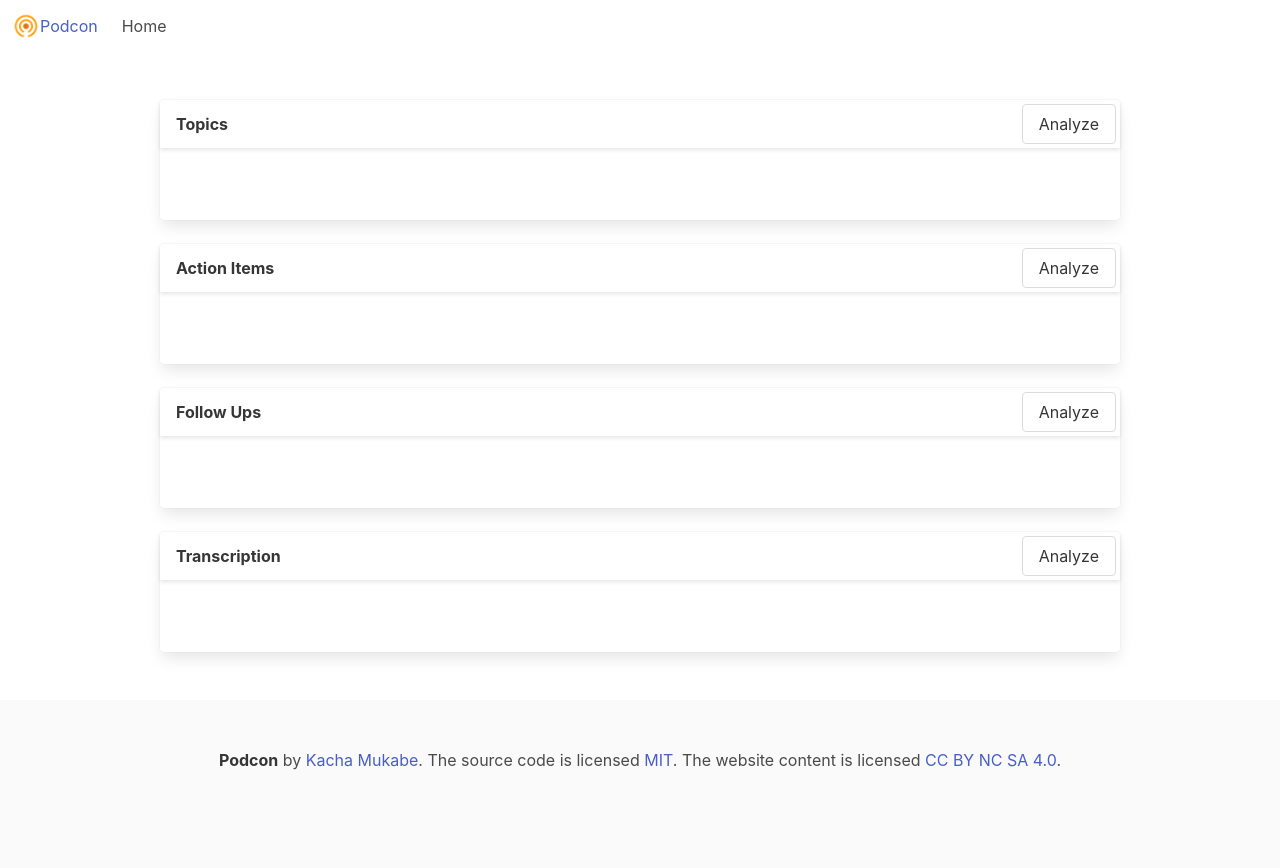
After one commit to kachaMukabe/podcon, a Flask app: template templates/episode.html in a window 1280 px wide. The commit adds this page. Run offline with Flask 2, Linux system fonts and the light colour scheme; the template is opened without the code that fills it: most values are stand-ins (such as "Sample title", 1, 10 or a date in 2020); some libraries are stand-ins or nearby versions.

Commit message:
Added rev ai transcription

```diff
--- a/app.py
+++ b/app.py
@@ -17,7 +17,6 @@ config = {
         "api_key": environ.get("API_KEY"),
         "api_secret": environ.get("API_SECRET")
 }
-print(environ.get("API_KEY"), environ.get("REV_ACCESS_TOKEN"))
 
 client = apiclient.RevAiAPIClient(access_token)
 
@@ -31,11 +30,11 @@ class Podcast(db.Model):
     id = db.Column(db.Integer, primary_key=True)
     episode_id = db.Column(db.Integer)
     conversation_id = db.Column(db.String(40))
+    rev_job_id = db.Column(db.String(40))
     episode_url = db.Column(db.String(120))
 
-    def __init__(self, episode_id, conversation_id, episode_url):
+    def __init__(self, episode_id, episode_url):
         self.episode_id = episode_id
-        self.conversation_id = conversation_id
         self.episode_url = episode_url
 
     def __repr__(self):
@@ -45,8 +44,13 @@ def read_db(episode_id):
     episode = Podcast.query.filter_by(episode_id=episode_id).first()
     return episode
 
-def save_conversation(conversation, episode_id, url):
-    podcast = Podcast(episode_id, conversation.get_conversation_id(), url)
+def save_conversation(episode_id, url, conversation=None, rev_job_id=None, podcast=None):
+    if not podcast:
+        podcast = Podcast(episode_id, url)
+    if conversation:
+        podcast.conversation_id = conversation.get_conversation_id()
+    if rev_job_id:
+        podcast.rev_job_id = rev_job_id
     db.session.add(podcast)
     db.session.commit()
 
@@ -61,29 +65,34 @@ def search():
     index = podcastindex.init(config)
     result = index.search(query)
     templ = """
+        <progress id="indicator" class="htmx-indicator progress is-large is-info" max="100">60%</progress>
+        <div class="columns">
     {% for pod in podcasts %}
-    <div class="card block">
-        <div class="card-content">
-            <div class="media">
-                <div class="media-left">
-                    <figure class="image is-48x48">
-                        <img src="{{ pod.image }}"
-                    </figure>
+    <div class="column is-half">
+        <div class="card block">
+            <div class="card-content">
+                <div class="media">
+                    <div class="media-left">
+                        <figure class="image is-48x48">
+                            <img src="{{ pod.image }}"
+                        </figure>
+                    </div>
+                    <div class="media-content">
+                        <p class="title is-4">{{ pod.title }}</p>
+                        <p class="subtitle is-6"> {{ pod.author }}</p>
+                    </div>
                 </div>
-                <div class="media-content">
-                    <p class="title is-4">{{ pod.title }}</p>
-                    <p class="subtitle is-6"> {{ pod.author }}</p>
+                <div class="content">
+                    {{ pod.description }}
                 </div>
             </div>
-            <div class="content">
-                {{ pod.description }}
-            </div>
+            <footer class="card-footer">
+                <a class="card-footer-item" hx-indicator="#indicator" hx-get="/episodes/{{pod.id}}" hx-target="#search-results">Get episodes</a>
+            </footer>
         </div>
-        <footer class="card-footer">
-            <a class="card-footer-item" hx-indicator="#search-indicator" hx-get="/episodes/{{pod.id}}" hx-target="#episodes-div">Get episodes</a>
-        </footer>
     </div>
     {% endfor %}
+    </div>
     """
     podcasts = result['feeds']
     return render_template_string(templ, podcasts=podcasts)
@@ -95,50 +104,54 @@ def episodes(id):
     pprint.pprint(result['items'][0])
     url = result['items'][0]['enclosureUrl']
     templ = """
-    {% for episode in episodes %}
-    <div class="card block">
-        <div class="card-content">
-            <div class="media">
-                <div class="media-content">
-                    <p class="title is-4">{{ episode.title }}</p>
-                </div>
-            </div>
-        </div>
-        <footer class="card-footer">
-            <form hx-target="#final-div" hx-post="/analyze" hx-indicator="#final-indicator" class="card-footer-item">
-            <input hidden name="url" value="{{episode.enclosureUrl}}">
-            <input hidden name="episode_id" value="{{episode.id}}">
-            <input type="submit" value="Analyze" class="button is-white">
-            </form>
-        </footer>
-    </div>
-    {% endfor %}
+    <table class="table">
+        <thead>
+            <tr>
+                <th>Title</th>
+                <th>Action</th>
+            </tr>
+        </thead>
+        <tbody>
+        {% for episode in episodes %}
+            <tr>
+                <td>{{ episode.title }}</td>
+                <td>
+                    <form action="/episode" method="POST">
+                        <input hidden name="url" value="{{ episode.enclosureUrl }}">
+                        <input hidden name="episode_id" value="{{ episode.id }}">
+                        <input type="submit" value="Go to episode" class="button">
+                    </form>
+                </td>
+            </tr>
+        {% endfor %}
+        </tbody>
+    </table>
     """
     episodes = result['items']
     return render_template_string(templ, episodes=episodes)
 
-@app.route('/analyze', methods=['POST'])
-def analyze():
+@app.route('/episode', methods=["POST"])
+def episode_detail():
+    episode_id = request.form.get("episode_id")
+    print(episode_id)
+    url = request.form.get("url")
+    print(url)
+    return render_template("episode.html", episode_id=episode_id, url=url)
+
+@app.route('/get-topics', methods=["POST"])
+def get_topics():
     templ = """
-    <div class="card block">
-        <header class="card-header">
-            <p class="card-header-title">
-              Podcast analysis complete
-            </p>
-        </header>
-        <div class="card-content">
-            <div class="content">
-            </div>
-        </div>
-        <footer class="card-footer">
-            <a href="/analysis?cid={{ conversation_id }}" class="card-footer-item">Go to full Analysis</a>
-        </footer>
-    </div>
+    <ul>
+    {% for topic in topics %}
+        <li>{{ topic.text }}</li>
+    {% endfor %}
+    </ul>
     """
     url = request.form['url']
     episode_id = request.form['episode_id']
+    print(url, episode_id)
     episode = read_db(episode_id)
-    if episode:
+    if episode and episode.conversation_id:
         conversation = symbl.Conversations.get_topics(conversation_id=episode.conversation_id, parameters={"sentiment": True})
         return render_template_string(templ, topics=conversation.topics, conversation_id=episode.conversation_id)
     r = requests.get(url)
@@ -149,26 +162,92 @@ def analyze():
     }
 
     conversation_object = symbl.Audio.process_url(payload=request_body)
-    save_conversation(conversation_object, episode_id, url)
+    save_conversation(episode_id, url, conversation=conversation_object, podcast=episode)
 
     cid=conversation_object.get_conversation_id()
-    return render_template_string(templ, conversation_id=cid)
+    return render_template_string(templ, topics=conversation_object.get_topics().topics)
 
-@app.route('/analysis', methods=['GET'])
-def analysis():
-    conversation_id = request.args.get('cid')
-    topics = symbl.Conversations.get_topics(conversation_id=conversation_id, parameters={"sentiment": True})
-    follow_ups = symbl.Conversations.get_follow_ups(conversation_id=conversation_id)
-    questions = symbl.Conversations.get_questions(conversation_id=conversation_id)
-    action_items = symbl.Conversations.get_action_items(conversation_id=conversation_id)
-    return render_template("analysis.html", topics=topics.topics, follow_ups=follow_ups.follow_ups, questions=questions.questions, action_items=action_items.action_items)
+@app.route('/get-action-items', methods=["POST"])
+def get_action_items():
+    templ = """
+    <ul>
+    {% if actions %}
+        {% for action in actions %}
+            <li>{{ action }}</li>
+        {% endfor %}
+    {% else %}
+        <li> No actions found</li>
+    {% endif %}
+    </ul>
+    """
+    url = request.form['url']
+    episode_id = request.form['episode_id']
+    episode = read_db(episode_id)
+    print(episode.conversation_id)
+    if episode and episode.conversation_id:
+        conversation = symbl.Conversations.get_action_items(conversation_id=episode.conversation_id)
+        print(conversation)
+        return render_template_string(templ, actions=conversation.action_items, conversation_id=episode.conversation_id)
+    r = requests.get(url)
+    r_url = r.url
+    request_body = {
+            'url': r_url.strip(),
+            'name': f'Request',
+    }
 
-def transcribe():
+    conversation_object = symbl.Audio.process_url(payload=request_body)
+    save_conversation(episode_id, url, conversation=conversation_object, podcast=episode)
+
+    return render_template_string(templ, actions=conversation_object.get_action_items().action_items)
+
+@app.route('/get-follow-ups', methods=["POST"])
+def get_follow_ups():
+    templ = """
+    <ul>
+    {% for follow_up in follow_ups %}
+        <li>{{ follow_up.text }}</li>
+    {% endfor %}
+    </ul>
+    """
     url = request.form['url']
-    url_job = client.submit_job_url(media_url=url)
-    print(url_job)
+    episode_id = request.form['episode_id']
+    episode = read_db(episode_id)
+    if episode and episode.conversation_id:
+        conversation = symbl.Conversations.get_follow_ups(conversation_id=episode.conversation_id)
+        return render_template_string(templ, follow_ups=conversation.follow_ups, conversation_id=episode.conversation_id)
+    r = requests.get(url)
+    r_url = r.url
+    request_body = {
+            'url': r_url.strip(),
+            'name': f'Request',
+    }
 
+    conversation_object = symbl.Audio.process_url(payload=request_body)
+    save_conversation(episode_id, url, conversation=conversation_object, podcast=episode)
 
+    return render_template_string(templ, follow_ups=conversation_object.get_follow_ups().follow_ups)
+
+@app.route('/get-transciption', methods=['POST'])
+def get_transcription():
+    templ = """
+    <p>
+    {{ transciption }}
+    </p>
+    """
+    url = request.form.get('url')
+    episode_id = request.form.get('episode_id')
+    episode = read_db(episode_id)
+    if episode and episode.rev_job_id:
+        job_details = client.get_job_details(episode.rev_job_id)
+        transcript_text = "Still working on it"
+        if job_details.status.name == "TRANSCRIBED":
+            transcript_text = client.get_transcript_text(episode.rev_job_id)
+        return render_template_string(templ, transciption=transcript_text)
+    job = client.submit_job_url(url)
+    save_conversation(episode_id, url, rev_job_id=job.id)
+    transcript_text =  "Testing"
+
+    return render_template_string(templ, transciption=transcript_text, podcast=episode)
 
 if __name__ == "__main__":
     db.create_all()
--- a/templates/analysis.html
+++ b/templates/analysis.html
@@ -1,7 +1,5 @@
 {% extends 'layout.html' %}
 {% block content %}
-<section class="section">
-	<div class="container is-max-desktop">
 <div class="columns">
 	<div class="column is-half">
 		<article class="message is-info">
@@ -78,6 +76,4 @@
 		</div>
 	</div>
 </div>
-	</div>
-</section>
 {% endblock %}
--- /dev/null
+++ b/templates/episode.html
@@ -0,0 +1,91 @@
+{% extends 'layout.html' %}
+{% block content %}
+<div class="columns">
+	<div class="column">
+		<div class="card block">
+		  <header class="card-header">
+		    <p class="card-header-title">
+		      Topics
+		    </p>
+		    <form class="mt-1 mr-1" hx-post="/get-topics" hx-target="#topic_div" hx-indicator="#topic_indicator">
+			<input hidden name="episode_id" value="{{ episode_id }}">
+			<input hidden name="url" value="{{ url }}">
+			    <button type="submit" class="button" aria-label="more options">
+			      <span class="">
+				      Analyze
+			      </span>
+			    </button>
+		    </form>
+		  </header>
+		  <div class="card-content">
+		    <div id="topic_div" class="content">
+			<progress id="topic_indicator" class="htmx-indicator progress is-large is-info" max="100">60%</progress>
+		    </div>
+		  </div>
+		</div>
+		<div class="card block">
+		  <header class="card-header">
+		    <p class="card-header-title">
+		      Action Items
+		    </p>
+		    <form class="mt-1 mr-1" hx-post="/get-action-items" hx-target="#action_div" hx-indicator="#action_indicator">
+			<input hidden name="episode_id" value="{{ episode_id }}">
+			<input hidden name="url" value="{{ url }}">
+			    <button type="submit" class="button" aria-label="more options">
+			      <span class="">
+				      Analyze
+			      </span>
+			    </button>
+		    </form>
+		  </header>
+		  <div class="card-content">
+		    <div id="action_div" class="content">
+			<progress id="action_indicator" class="htmx-indicator progress is-large is-info" max="100">60%</progress>
+		    </div>
+		  </div>
+		</div>
+		<div class="card block">
+		  <header class="card-header">
+		    <p class="card-header-title">
+		      Follow Ups
+		    </p>
+		    <form class="mt-1 mr-1" hx-post="/get-follow-ups" hx-target="#follow_div" hx-indicator="#follow_indicator">
+			<input hidden name="episode_id" value="{{ episode_id }}">
+			<input hidden name="url" value="{{ url }}">
+			    <button type="submit" class="button" aria-label="more options">
+			      <span class="">
+				      Analyze
+			      </span>
+			    </button>
+		    </form>
+		  </header>
+		  <div class="card-content">
+		    <div id="follow_div" class="content">
+			<progress id="follow_indicator" class="htmx-indicator progress is-large is-info" max="100">60%</progress>
+		    </div>
+		  </div>
+		</div>
+		<div class="card block">
+		  <header class="card-header">
+		    <p class="card-header-title">
+		      Transcription
+		    </p>
+		    <form class="mt-1 mr-1" hx-post="/get-transciption" hx-target="#transcript_div" hx-indicator="#transcript_indicator">
+			<input hidden name="episode_id" value="{{ episode_id }}">
+			<input hidden name="url" value="{{ url }}">
+			    <button type="submit" class="button" aria-label="more options">
+			      <span class="">
+				      Analyze
+			      </span>
+			    </button>
+		    </form>
+		  </header>
+		  <div class="card-content">
+		    <div id="transcript_div" class="content">
+			<progress id="transcript_indicator" class="htmx-indicator progress is-large is-info" max="100">60%</progress>
+		    </div>
+		  </div>
+		</div>
+	</div>
+</div>
+{% endblock %}
--- a/templates/index.html
+++ b/templates/index.html
@@ -1,7 +1,5 @@
 {% extends 'layout.html' %}
 {% block content %}
-<section class="section">
-	<div class="container is-max-desktop">
 <div class="columns">
 	<div class="column">
 		<input class="input" type="text" name="search" placeholder="Search for podcast" hx-indicator="#indicator" hx-get="/search" hx-target="#search-results" />
@@ -14,7 +12,7 @@
 	</div>
 </div>
 <div class="columns">
-			<div class="column is-half">
+	<div class="column is-full">
 		<div id="search-results">
 			<progress id="indicator" class="htmx-indicator progress is-large is-info" max="100">60%</progress>
 		</div>
@@ -25,6 +23,4 @@
 		</div>
 	</div>
 </div>
-	</div>
-</section>
 {% endblock %}
--- a/templates/layout.html
+++ b/templates/layout.html
@@ -27,12 +27,23 @@
 					Podcon
 				</a>
 			</div>
+			<div class="navbar-menu">
+				<div class="navbar-start">
+					<a href="/" class="navbar-item">
+						Home
+					</a>
+				</div>
+			</div>
 		</nav>
 		<div id="wrapper">
 		{% for message in get_flashed_messages() %}
 		    <div class="flash">{{ message }}</div>
 		{% endfor %}
+		<section class="section">
+			<div class="container is-max-desktop">
 		{% block content %}{% endblock %}
+			</div>
+		</section>
 		</div>
 		<footer class="footer">
 		  <div class="content has-text-centered">
```
Lines whose indentation alone changed are shown as unchanged.
